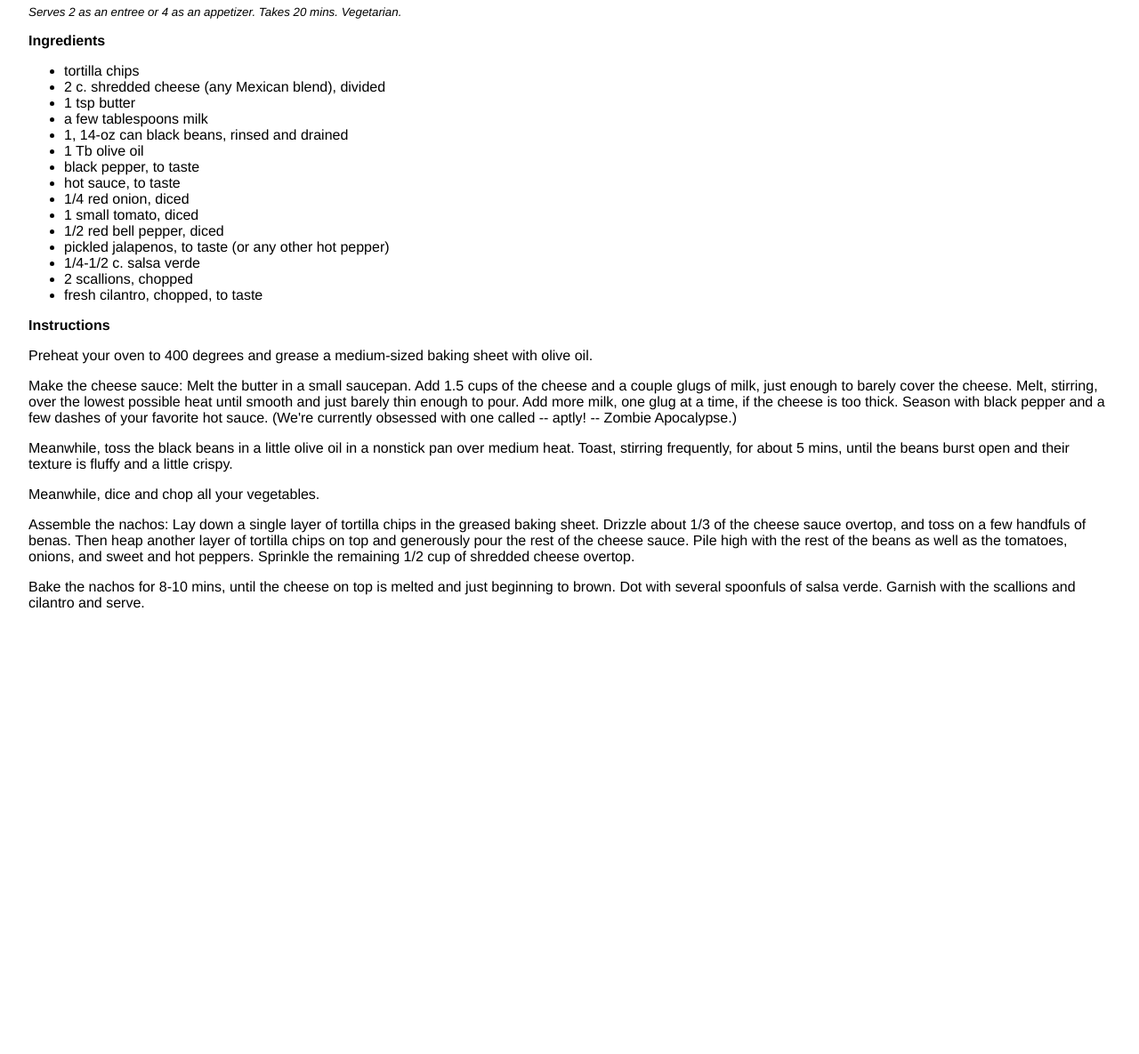
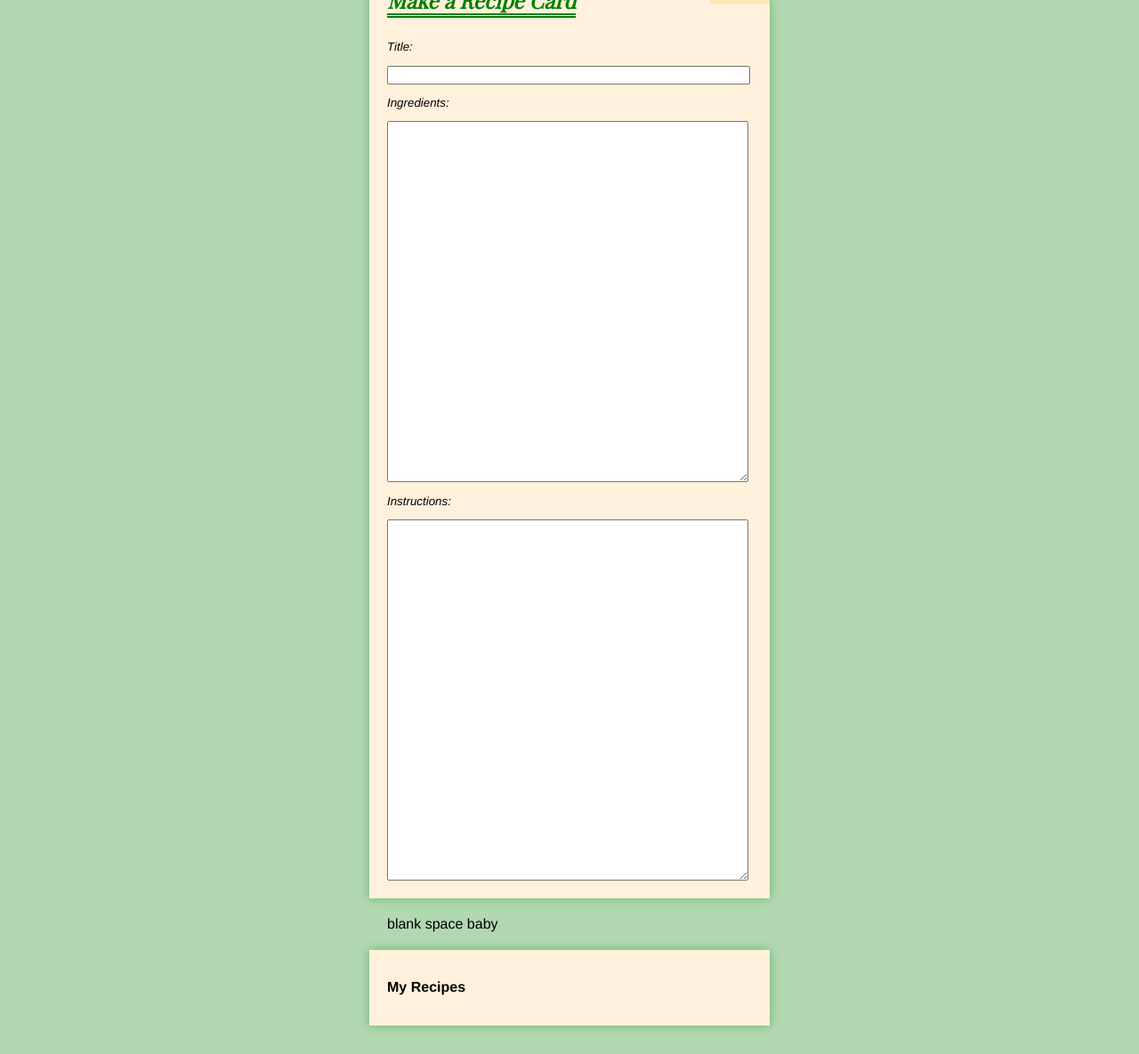
Before and after one commit to cameron-hicks/recipe-saver, a website: page index.html in a window 1280 px wide. Shown: the part 84-1269 px from the top of the page at 89% size. Before the commit the page ends 803 px from the top, so only its background shows below. Drawn offline with nearby package versions, Linux system fonts and the light colour scheme.

Commit message:
Styled the recipe cards: backgrounds, borders, clip path, drop filter

```diff
--- a/index.html
+++ b/index.html
@@ -1,3 +1,5 @@
+<!-- the main page, where the user can type up a new recipe card to add to their collection -->
+
 <!DOCTYPE html>
 <html lang="en">
   <head>
@@ -5,67 +7,125 @@
     <meta http-equiv="X-UA-Compatible" content="IE=edge">
     <meta name="viewport" content="width=device-width, initial-scale=1">
 
-    <title>Black Bean Nachos Recipe</title>
+    <title>Recipe Saver</title>
+  </head>
+  <body>
+    <link href='https://fonts.googleapis.com/css?family=Playfair Display' rel='stylesheet'>
+    <style>
 
-    <!-- import the webpage's stylesheet -->
-    <link rel="stylesheet" href="/style.css">
+    body {
+      font-family: helvetica, arial, sans-serif;
+      margin: 2em;
+      background-color: rgba(0, 128, 0, 0.3);
+    }
+
+    .wrap {
+      filter: drop-shadow(0 0 6px rgba(0, 128, 0, 0.4));
+    }
+
+    .leftColumn {
+      display: flex;
+      justify-content: flex-start;
+      flex-direction: column;
+      background-color:rgb(255, 241, 219);
+      border:rgb(255, 241, 219) 5px;
+      padding: 20px;
+      position: relative;
+      margin: auto;
+      max-width: 410px;
+      overflow: hidden;
+      clip-path: polygon(0 0, 0 0, 85% 0, 100% 5%, 100% 100%, 100% 100%, 0% 100%, 0% 90%, 0% 100%);
+    }
+
+    .leftColumn:after {
+    content: '';
+    position: absolute;
+    display: block;
+    width: 67px;
+    height: 56px;
+    background-color:rgb(253, 228, 185);
+    top: 0;
+    right: 0;
+}
+
+    .sidebar {
+      display: flex;
+      justify-content: flex-end;
+      flex-direction: column;
+      position: relative;
+      margin: auto;
+      padding: 20px;
+      max-width: 410px;
+      background-color:rgb(255, 241, 219);
+      border:rgb(255, 241, 219) 5px;
+      filter: drop-shadow(0 0 6px rgba(0, 128, 0, 0.4));
+    }
+
+    input {
+      width: 400px;
+    }
+
+    textarea {
+      width: 400px;
+      height: 400px;
+    }
+
+    h1 {
+      font-family: "Playfair Display", Georgia, Times, serif;
+      font-size: 18pt;
+      font-style: italic;
+      color: green;
+      text-decoration: underline overline double green;
+      text-underline-position: under;
+    }
+
+    h2 {
+      font-size: 12pt;
+      font-weight: bold;
+    }
+
+    h3 {
+      font-size: 10pt;
+      font-weight: normal;
+      font-style: italic;
+    }
+    </style>
 
     <!-- import the webpage's javascript file -->
     <script src="/script.js" defer></script>
-  </head>
-  <body>
-    <h1>Black Bean Nachos</h1>
 
-    <p>
-     <h2>
-      Serves 2 as an entree or 4 as an appetizer. Takes 20 mins. Vegetarian.
-    </h2>
-    </p>
-    <h3>
-      Ingredients
-    </h3>
-    <ul>
-      <li>tortilla chips</li>
-      <li>2 c. shredded cheese (any Mexican blend), divided</li>
-      <li>1 tsp butter</li>
-      <li>a few tablespoons milk</li>
-      <li>1, 14-oz can black beans, rinsed and drained</li>
-      <li>1 Tb olive oil</li>
-      <li>black pepper, to taste</li>
-      <li>hot sauce, to taste</li>
-      <li>1/4 red onion, diced</li>
-      <li>1 small tomato, diced</li>
-      <li>1/2 red bell pepper, diced</li>
-      <li>pickled jalapenos, to taste (or any other hot pepper)</li>
-      <li>1/4-1/2 c. salsa verde</li>
-      <li>2 scallions, chopped</li>
-      <li>fresh cilantro, chopped, to taste</li>
-    </ul>
-    <h3>
-      Instructions
-    </h3>
-    <p>
-      Preheat your oven to 400 degrees and grease a medium-sized baking sheet with olive oil.
-    </p>
-    <p>
-      <!-- italics --> Make the cheese sauce: Melt the butter in a small saucepan. Add 1.5 cups of the cheese and a couple glugs of milk, just enough to barely cover the cheese. Melt, stirring, over the lowest possible heat until smooth and just barely thin enough to pour. Add more milk, one glug at a time, if the cheese is too thick. Season with black pepper and a few dashes of your favorite hot sauce. (We're currently obsessed with one called -- aptly! -- Zombie Apocalypse.)
-    </p>
-    <p>
-      Meanwhile, toss the black beans in a little olive oil in a nonstick pan over medium heat. Toast, stirring frequently, for about 5 mins, until the beans burst open and their texture is fluffy and a little crispy.
-    </p>
-    <p>
-      Meanwhile, dice and chop all your vegetables.
-    </p>
-    <p>
-      <!-- italics --> Assemble the nachos: Lay down a single layer of tortilla chips in the greased baking sheet. Drizzle about 1/3 of the cheese sauce overtop, and toss on a few handfuls of benas. Then heap another layer of tortilla chips on top and generously pour the rest of the cheese sauce. Pile high with the rest of the beans as well as the tomatoes, onions, and sweet and hot peppers. Sprinkle the remaining 1/2 cup of shredded cheese overtop.
-    </p>
-    <p>
-      Bake the nachos for 8-10 mins, until the cheese on top is melted and just beginning to brown. Dot with several spoonfuls of salsa verde. Garnish with the scallions and cilantro and serve.
-    </p>
+    <div class="wrap">
+    <div class="leftColumn">
 
-    <!-- include the Glitch button to show what the webpage is about and
-          to make it easier for folks to view source and remix -->
-    <div class="glitchButton" style="position:fixed;top:20px;right:20px;"></div>
-    <script src="https://button.glitch.me/button.js" defer></script>
+    <h1>Make a Recipe Card</h1>
+
+    <h3>Title: </h3>
+    <input id="title"></input>
+    <!-- format to show the text "Recipe Title" until you click on it and type in your own recipe title -->
+
+    <h3>Ingredients:</h3>
+    <textarea id="ingredients"></textarea>
+    <!-- format the textarea similarly to the textarea I used on Quick Text Clone, but show text "Enter Ingredients Here" or something until you click on it and type in your own recipe-->
+
+    <h3>Instructions:</h3>
+    <textarea id="instructions"></textarea>
+    <!-- format the textarea similarly to the textarea I used on Quick Text Clone, but show text "Enter Recipe Here" or something until you click on it and type in your own recipe-->
+  </div>
+  </div>
+
+  <!-- Submit or Save button here -->
+
+<p style= "position: relative;
+margin: auto;
+padding: 20px;
+max-width: 410px;""> blank space baby </p>
+
+   <!-- Print out what was entered above, but maybe formatted.
+    To-do: Align it to the right of the input entry forms. CSS flex column? -->
+
+  <div class="sidebar">
+   <h2>My Recipes </h2>
+  </div>
+
   </body>
 </html>
--- a/script.js
+++ b/script.js
@@ -1,5 +1,56 @@
-/* If you're feeling fancy you can add interactivity
-    to your site with Javascript */
+//const recipe = { title: "Black Bean Nachos", body: "recipe here" };
+//I'll use this function to make a recipe object for each user-generated recipe, where title and body are variables whose values are set by strings intered in input and textarea elements where the user types their recipe's title and instructions.
 
-// prints "hi" in the browser's dev tools console
-console.log("hi");
+const recipe = {
+    title,
+    ingredients,
+    instructions
+};
+
+console.log(recipe);
+
+title.addEventListener("keyup", (event) => {
+    //console.log(event.currentTarget);
+    //console.log(title.value);
+    localStorage.setItem("title", title.value);
+    localStorage.setItem("instructions", instructions.value);
+    });
+
+    function makeRecipeObject() {
+        return {
+            title = document.getElement("title"), //is it okay that the property and the variable have the same name?
+            ingredients = document.getElement("ingredients"),
+            instructions = document.getElement("instructions")
+        };
+    }
+
+function readLastRecipe() {
+    localStorage.setItemById("readTitle", recipe.title);
+    localStorage.setItemById("readInstructions", recipe.instructions);
+}
+
+readRecentRecipe();
+console.log(recipe);
+recipe = makeRecipeObject();
+console.log(recipe);
+
+function storeRecipeInLocalStorage(recipe) {
+	//takes a recipe object
+	//stores it in local storage
+	console.log(recipe);
+}
+
+storeRecipeInLocalStorage(recipe);
+console.log(recipe);
+
+function readRecipeFromLocalStorage(title) {
+	//prints out in html the recipe object saved in local storage with the corresponding title
+	//get the recipe object with the passed title: localStorage.getItem(....)....
+	localStorage.setItemById("readTitle", recipe.title);
+	localStorage.setItemById("readInstructions", recipe.instructions);
+}
+
+//readRecipeFromLocalStorage("Black Bean Nachos");
+
+//const input = document.getElementById("input");
+//input.value = localStorage.getItem("Saved Text");
--- a/style.css
+++ b/style.css
@@ -1,12 +1,15 @@
-/* CSS files add styling rules to your content */
-
 body {
 	font-family: helvetica, arial, sans-serif;
 	margin: 2em;
+	/* put a bakcground behind the recipe cards
+  background-image: url("STRING HERE");
+	background-position: center;
+  background-repeat: repeat;
+ */
 }
 
 h1 {
-  fot-size: 18pt;
+	font-size: 18pt;
 	font-style: italic;
 	color: green;
 }
```
Also changed, not shown: my-recipes.html (added, +42 -0 lines). Lines whose indentation alone changed are shown as unchanged.
